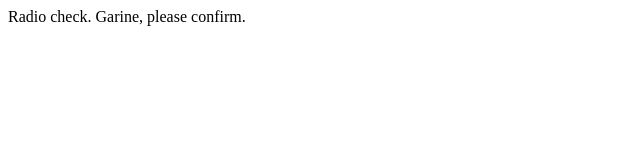
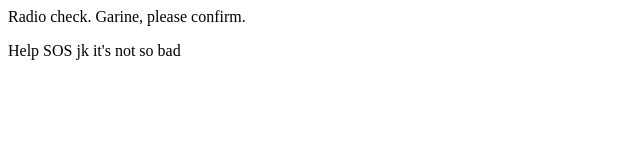
Before and after one commit to qwolfson/praying-for-the-short-run, a plain HTML site: page index.html in a window 1280 px wide. Shown: the whole page, without its empty margins (0-640 px from the left). Drawn offline with Linux system fonts and the light colour scheme.

Commit message:
Add SOS message

```diff
--- a/index.html
+++ b/index.html
@@ -1,5 +1,6 @@
 <html>
    <body>
       <p>Radio check. Garine, please confirm.</p>
+      <p> Help SOS jk it's not so bad</p>
    </body>
 </html>
```
